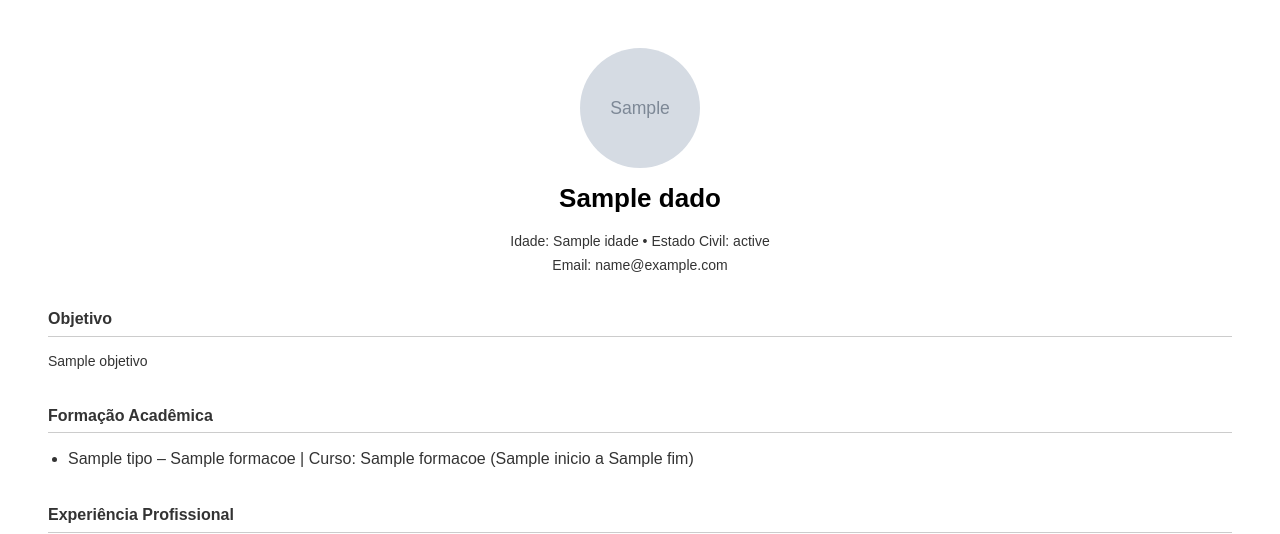
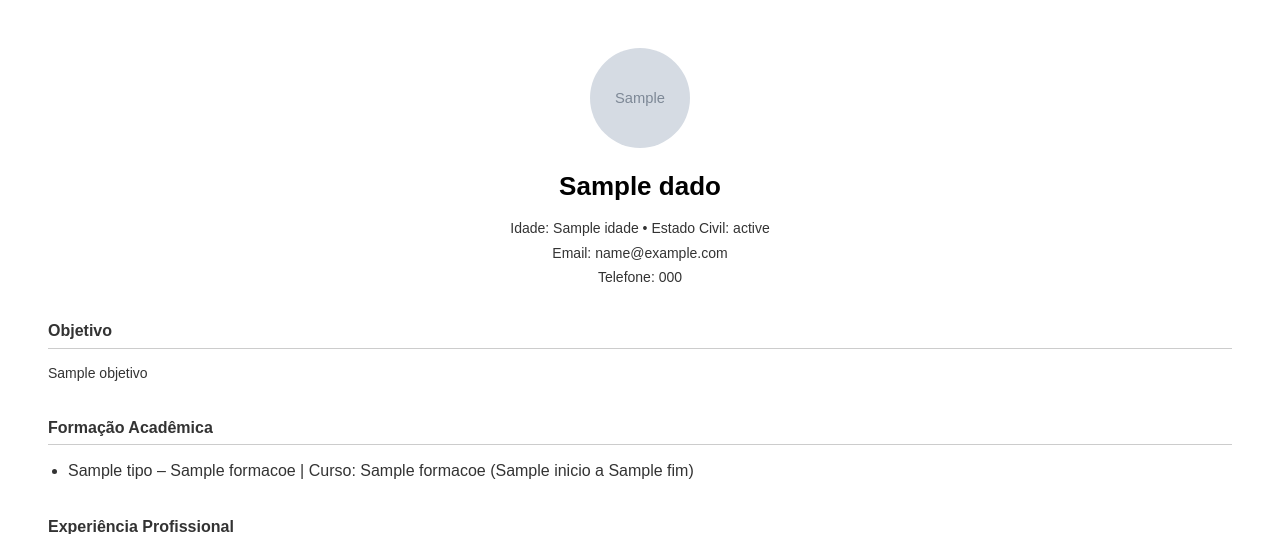
Before and after one commit to adriolivdev/CurriculoPlus, a Flask app: template backend/templates/curriculo.html in a window 1280 px wide. Shown: the top 534 px of the page. Run offline with Flask 3, Linux system fonts and the light colour scheme; the template is opened without the code that fills it: most values are stand-ins (such as "Sample title", 1, 10 or a date in 2020); grey boxes marked "Sample" are stand-in pictures.

Commit message:
fix: erro nas portas

```diff
--- a/backend/app.py
+++ b/backend/app.py
@@ -1,14 +1,14 @@
 from flask import Flask, request, send_file, jsonify, render_template
 import pdfkit
 import tempfile
+import os
 from flask_cors import CORS
 
 app = Flask(__name__)
 CORS(app)
 
-# Caminho do wkhtmltopdf (ajuste para Render ou ambiente local)
+# Configuração do wkhtmltopdf no ambiente Render (ajuste local se necessário)
 config = pdfkit.configuration(wkhtmltopdf='/usr/bin/wkhtmltopdf')
-
 
 @app.route('/')
 def home():
@@ -27,5 +27,7 @@ def gerar_pdf():
     except Exception as e:
         return jsonify({'erro': str(e)}), 500
 
+# 🔥 Esta parte aqui é o que corrige o erro no Render:
 if __name__ == '__main__':
-    app.run(debug=True)
+    port = int(os.environ.get("PORT", 5000))
+    app.run(host='0.0.0.0', port=port)
--- a/backend/templates/curriculo.html
+++ b/backend/templates/curriculo.html
@@ -18,12 +18,11 @@
     }
 
     .foto {
-      width: 120px;
-      height: 120px;
+      width: 100px;
+      height: 100px;
       border-radius: 50%;
       object-fit: cover;
       margin: 0 auto 10px auto;
-      display: block;
     }
 
     h1 {
@@ -85,6 +84,7 @@
       </p>
     {% endif %}
     <p>Email: {{ dados.email }}</p>
+    <p>Telefone: {{ dados.telefone }}</p>
   </div>
 
   {% if dados.objetivo %}
```
